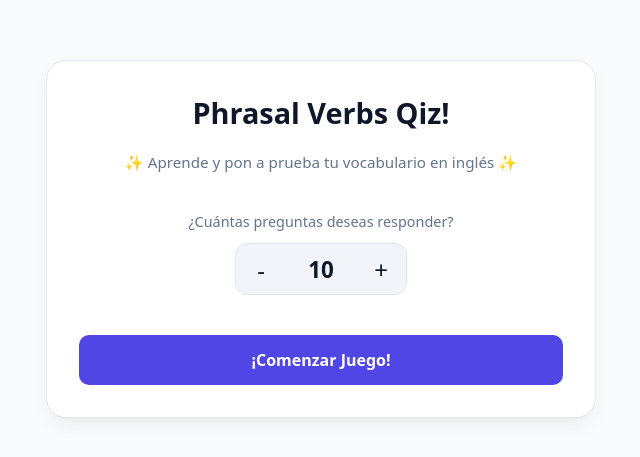
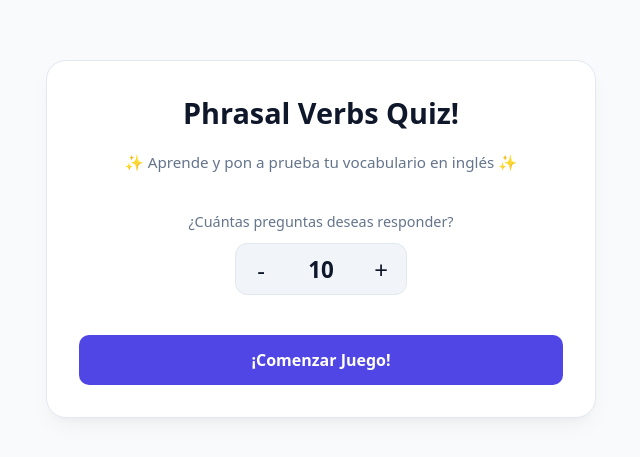
Before and after one commit to wellingfeliz5-cell/spark-english, a plain HTML site: page index.html in a window 1280 px wide. Shown: the part 161-618 px from the top of the page, without its empty margins (319-959 px from the left). Drawn offline with Linux system fonts and the light colour scheme.

Commit message:
Update index.html

```diff
--- a/index.html
+++ b/index.html
@@ -329,7 +329,7 @@
   <div class="container">
     <!-- 1. PANTALLA INICIAL -->
     <div id="start-screen" class="screen active">
-      <h1>Phrasal Verbs Qiz!</h1>
+      <h1>Phrasal Verbs Quiz!</h1>
       <p class="subtitle">✨ Aprende y pon a prueba tu vocabulario en inglés ✨</p>
 
       <div class="selector-group">
```
